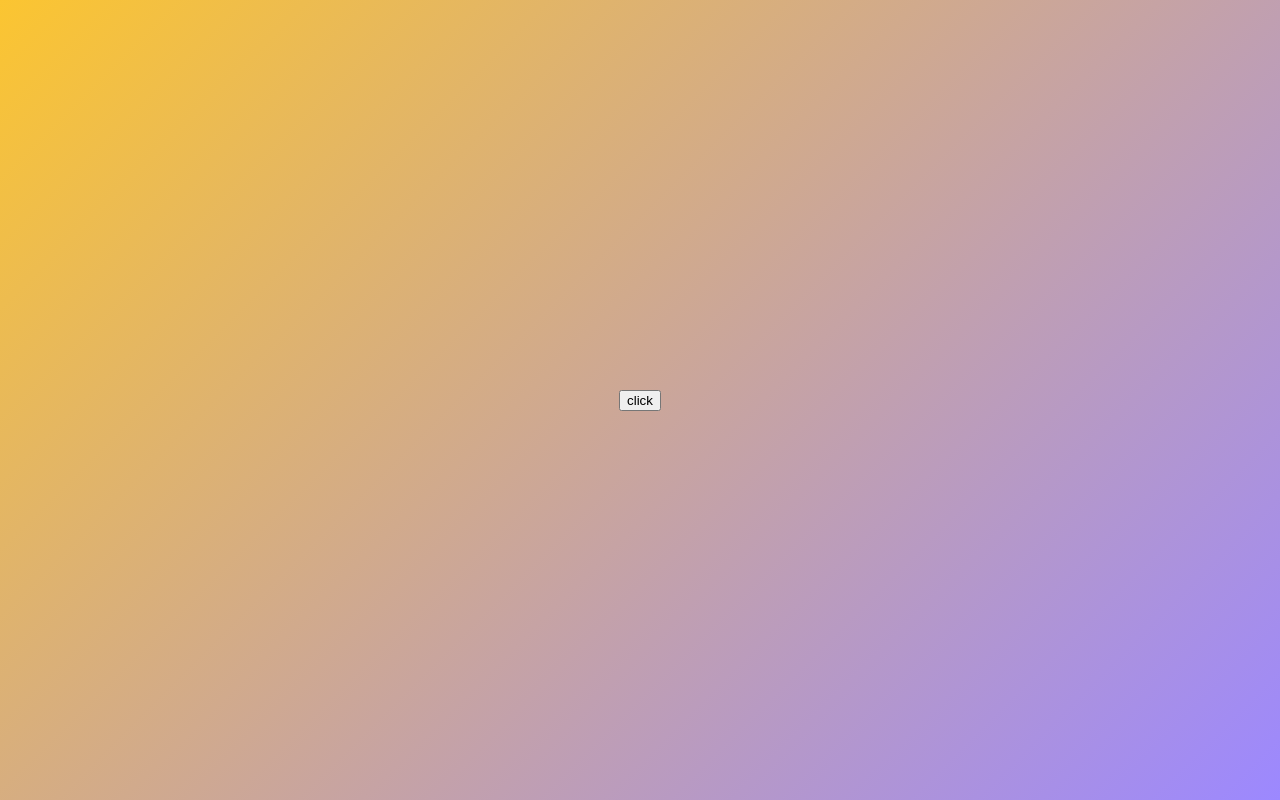
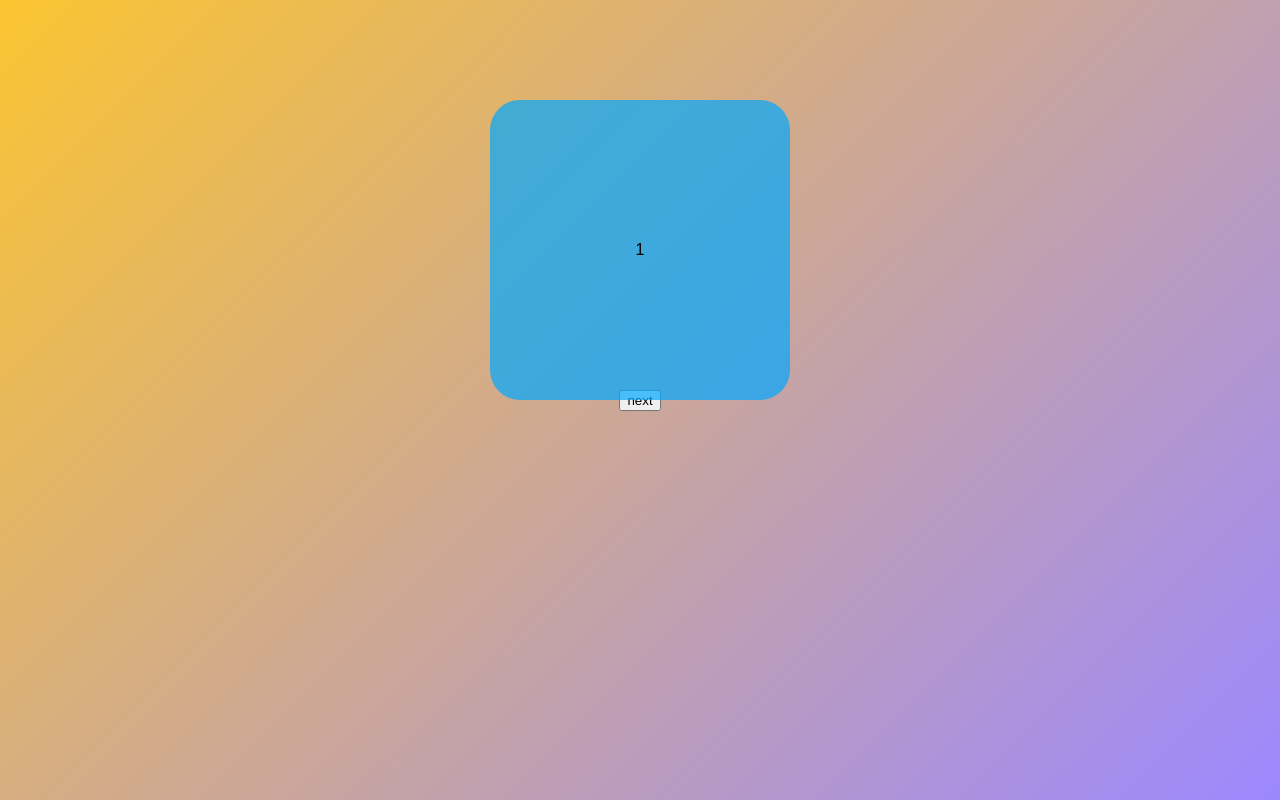
Before and after one commit to ezdar2743/animation-ts, a React (Create React App) app in the folder ts-animation/: page / in a window 1280 px wide. Built offline with nearby package versions, Linux system fonts and the light colour scheme.

Commit message:
make next slide

```diff
--- a/ts-animation/src/App.tsx
+++ b/ts-animation/src/App.tsx
@@ -80,55 +80,51 @@ const Box = styled(motion.div)`
   border-radius: 30px;
   position: absolute;
   top: 100px;
+  display: flex;
+  justify-content: center;
+  align-items: center;
 `;
 
-const ClickVariants={
+const slideVariants= {
   start:{
-    opacity: 1,
-    scale: 0.5,
+      opacity: 0,
+      scale:0,
+      x:500,
+  },
+  end:{
+      opacity:1,
+      scale:1,
+      x:0,
+      transition:{duration:1}
+  },
+  exit:{
+    opacity: 0,
+      scale:0,
+      x:-500,
+  }
 
-
-  },
-  visible:{
-    opacity: 1,
-    scale: 1,
-
-
-
-  },
-  leaving:{
-    opacity:0,
-    scale:0,
-    y:100
-
-  }
 }
 
 
 
 const App = () => {
-    const [showing,setShowing] = useState(false);
-    const onClick = ()=>{
-      setShowing(pre=> !pre)
+    const [slideNum,setSlideNum] = useState(1);
+    const next = ()=>{
+      setSlideNum((pre)=> (pre===8? pre-7 : pre+1) )
     }
   return (
     <>
       <Globalstyle/>
-
       <Wrapper>
-
       <AnimatePresence>
-        {showing? (<Box
-        variants={ClickVariants}
+        {[1,2,3,4,5,6,7,8].map(i => slideNum===i ? <Box
+        variants={slideVariants}
         initial="start"
-        animate="visible"
-        exit="leaving"
-        />) : null}
+        animate="end"
+        exit="exit"
+        key={i}> {i}</Box>: null)}
       </AnimatePresence>
-      <button onClick={onClick}>click</button>
-
-
-
+      <button onClick={next}>next</button>
       </Wrapper>
     </>
   );
```
